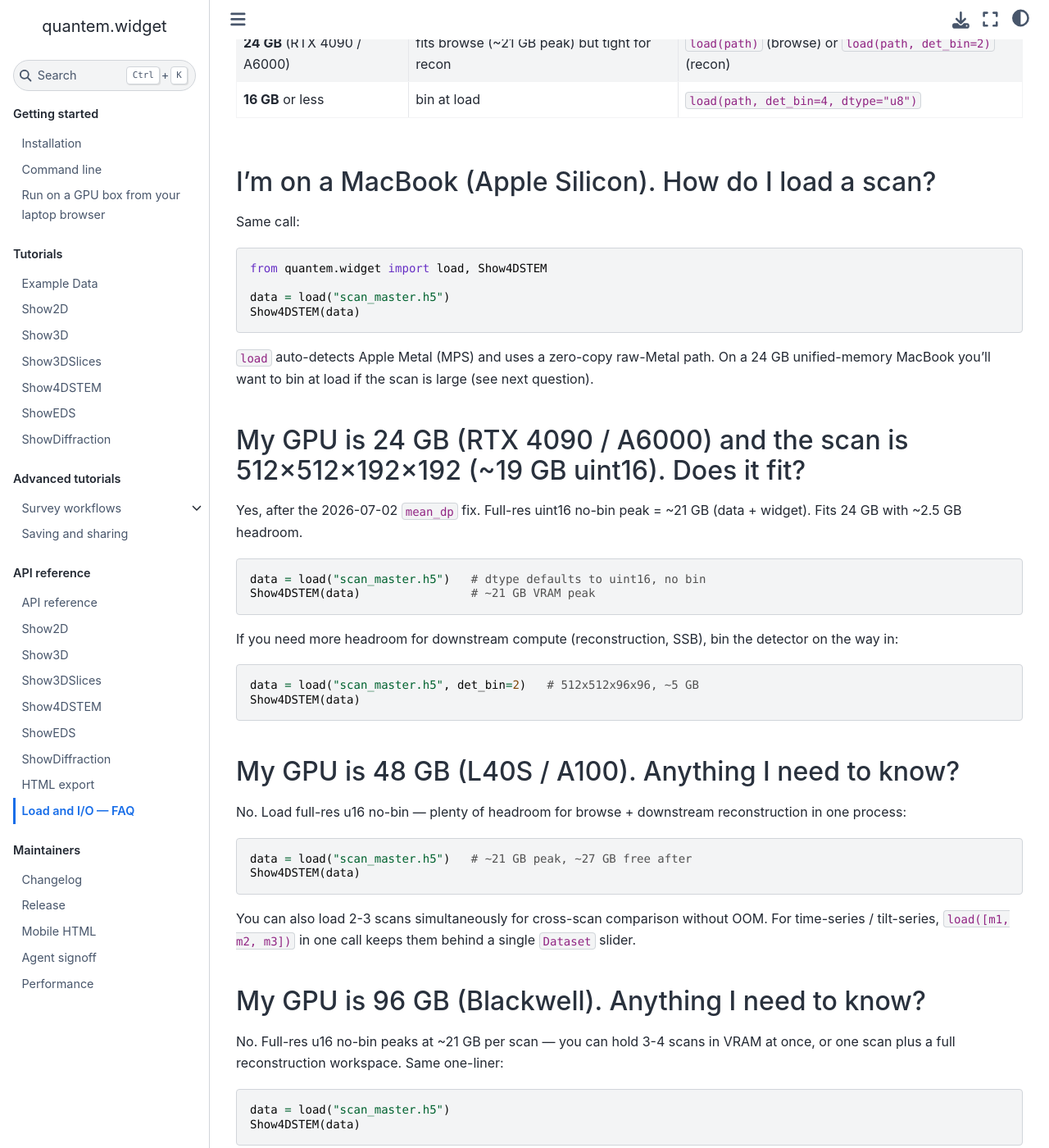
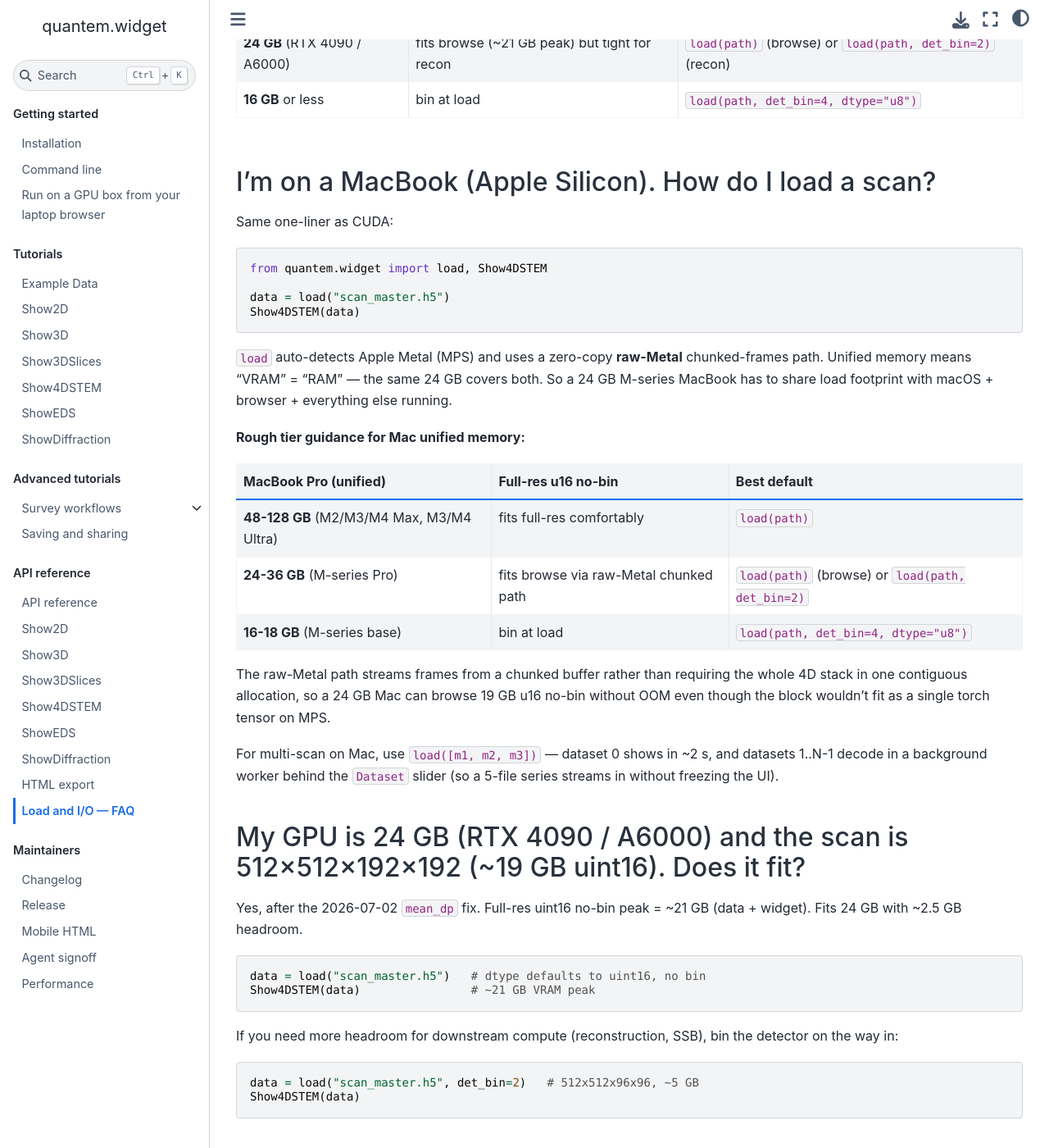
Before and after one commit to bobleesj/quantem.widget, a Jupyter Book: the page built from docs/api/io.md, in a window 1280 px wide and 1400 px high, scrolled down 750 px. Shown: the whole window at 82% size. Built offline with Jupyter Book 1.0.4 settings and Sphinx 7.4.7 and the Sphinx Book theme 1.1.4, drawn with Linux system fonts in a browser that asks for light colours; some of the changed text lies outside the part shown.

Commit message:
docs(io): expand Mac coverage - unified memory tiers + raw-Metal chunked path
Mac is first-class, not a footnote. Add:
- Per-tier guidance table (16-18 GB base / 24-36 GB Pro / 48+ GB Max/Ultra)
- Unified-memory caveat (RAM shared with macOS + browser)
- Explanation of the raw-Metal chunked-frames path (why 24 GB Mac can
  browse 19 GB u16 no-bin without a single-tensor allocation)
- Multi-scan lazy-load pattern (dataset 0 in ~2 s, 1..N-1 in background)

Bottom cross-reference table now includes all 3 Mac tiers alongside the
3 CUDA tiers.

````diff
--- a/docs/api/io.md
+++ b/docs/api/io.md
@@ -33,7 +33,7 @@ GPU: RTX PRO 6000 Blackwell (96 GB), L40S / A100 (48 GB), RTX 4090 / A6000
 
 ## I'm on a MacBook (Apple Silicon). How do I load a scan?
 
-Same call:
+Same one-liner as CUDA:
 
 ```python
 from quantem.widget import load, Show4DSTEM
@@ -42,9 +42,27 @@ data = load("scan_master.h5")
 Show4DSTEM(data)
 ```
 
-`load` auto-detects Apple Metal (MPS) and uses a zero-copy raw-Metal path.
-On a 24 GB unified-memory MacBook you'll want to bin at load if the scan is
-large (see next question).
+`load` auto-detects Apple Metal (MPS) and uses a zero-copy **raw-Metal**
+chunked-frames path. Unified memory means "VRAM" = "RAM" — the same 24 GB
+covers both. So a 24 GB M-series MacBook has to share load footprint with
+macOS + browser + everything else running.
+
+**Rough tier guidance for Mac unified memory:**
+
+| MacBook Pro (unified) | Full-res u16 no-bin | Best default |
+|---|---|---|
+| **48-128 GB** (M2/M3/M4 Max, M3/M4 Ultra) | fits full-res comfortably | `load(path)` |
+| **24-36 GB** (M-series Pro) | fits browse via raw-Metal chunked path | `load(path)` (browse) or `load(path, det_bin=2)` |
+| **16-18 GB** (M-series base) | bin at load | `load(path, det_bin=4, dtype="u8")` |
+
+The raw-Metal path streams frames from a chunked buffer rather than requiring
+the whole 4D stack in one contiguous allocation, so a 24 GB Mac can browse
+19 GB u16 no-bin without OOM even though the block wouldn't fit as a single
+torch tensor on MPS.
+
+For multi-scan on Mac, use `load([m1, m2, m3])` — dataset 0 shows in ~2 s,
+and datasets 1..N-1 decode in a background worker behind the `Dataset` slider
+(so a 5-file series streams in without freezing the UI).
 
 ## My GPU is 24 GB (RTX 4090 / A6000) and the scan is 512×512×192×192 (~19 GB uint16). Does it fit?
 
@@ -210,14 +228,16 @@ save(data, "binned_out.h5")   # compressed, matches original chunk shape
 `Show4DSTEM(data)` adds ~2-3 GB overhead (colormap, virtual-image cache, CBED
 buffer) on top of the load footprint. Budget accordingly.
 
-Which mode + your GPU tier at a glance:
+Which mode + your GPU / Mac tier at a glance:
 
-| your GPU | full u16 no-bin | `det_bin=2` u16 | `det_bin=4` u8 |
+| your box | full u16 no-bin | `det_bin=2` u16 | `det_bin=4` u8 |
 |---|:---:|:---:|:---:|
-| 24 GB (RTX 4090 / A6000) | browse ✓ · recon tight | recon ✓ | ✓ |
-| 48 GB (L40S / A100) | browse + recon ✓ | ✓ | ✓ |
-| 96 GB (Blackwell) | multi-scan + recon ✓ | ✓ | ✓ |
-| Mac 16-24 GB MPS | via raw-Metal (chunked) | ✓ | ✓ |
+| **NVIDIA 24 GB** (RTX 4090 / A6000) | browse ✓ · recon tight | recon ✓ | ✓ |
+| **NVIDIA 48 GB** (L40S / A100) | browse + recon ✓ | ✓ | ✓ |
+| **NVIDIA 96 GB** (Blackwell) | multi-scan + recon ✓ | ✓ | ✓ |
+| **Mac 48+ GB** (M-series Max/Ultra) | browse + recon ✓ | ✓ | ✓ |
+| **Mac 24-36 GB** (M-series Pro) | browse ✓ via raw-Metal chunked | ✓ | ✓ |
+| **Mac 16-18 GB** (M-series base) | bin at load | ✓ | ✓ |
 
 ## Function reference
 
````
